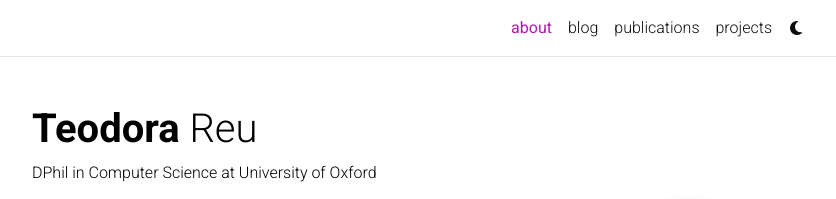
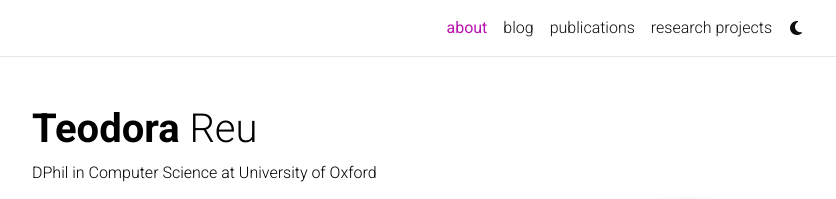
Before and after one commit to TeoReu/TeoReu.github.io, a Jekyll site: the page built from _pages/about.md, in a window 1280 px wide and 1060 px high. Shown: the top 199 px of the window, without its empty margins (223-1059 px from the left). Built offline with Jekyll 4.4.1, drawn with Linux system fonts in a browser that asks for light colours; full-size pictures stand in for the smaller copies a plugin makes; comment, search, counter and statistics services are not loaded; a style sheet for code colours, icons or effects is not loaded.

Commit message:
whatever

```diff
--- a/_layouts/about.html
+++ b/_layouts/about.html
@@ -56,10 +56,16 @@
           <!-- Selected papers -->
           {% if page.selected_papers -%}
             <h2><a href="{{ '/publications/' | relative_url }}" style="color: inherit;">selected publications</a></h2>
-            <h2><a href="{{ '/projects/' | relative_url }}" style="color: inherit;">selected projects</a></h2>
 
             {%- include selected_papers.html %}
           {%- endif %}
+
+          <!-- Selected projects -->
+          {% if page.selected_papers -%}
+          <h2><a href="{{ '/projects/' | relative_url }}" style="color: inherit;">selected projects</a></h2>
+
+          {%- include selected_papers.html %}
+        {%- endif %}
 
           <!-- Social -->
           {%- if page.social %}
--- a/_pages/projects.md
+++ b/_pages/projects.md
@@ -1,6 +1,6 @@
 ---
 layout: page
-title: projects
+title: research projects
 permalink: /projects/
 description: A growing collection of your cool projects.
 nav: true
```
